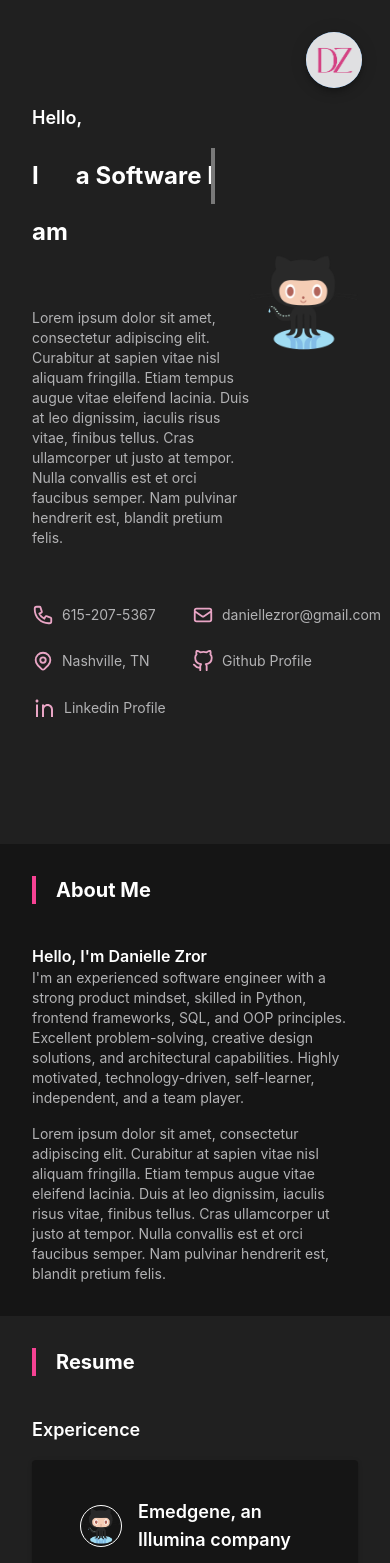
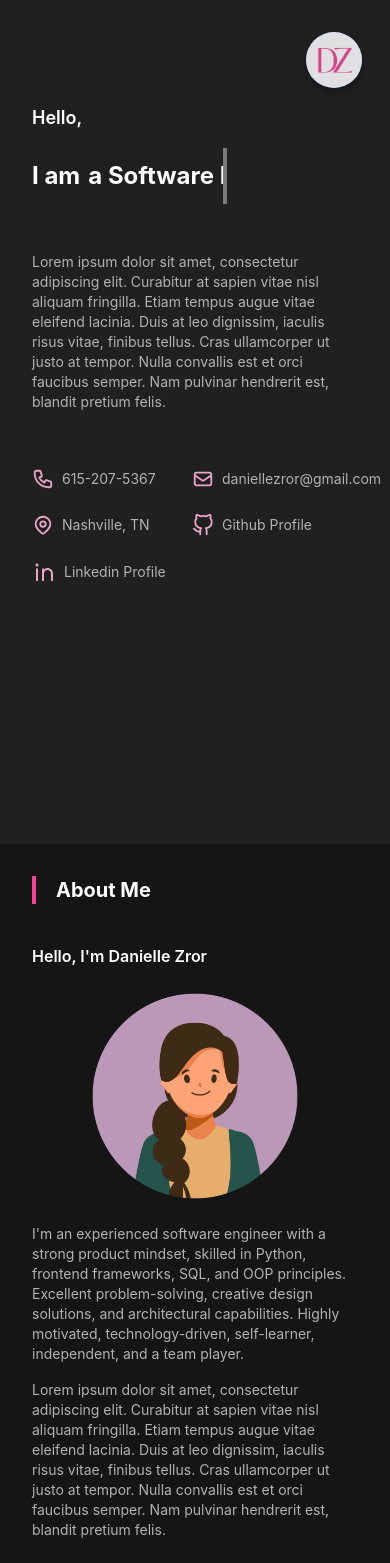
Before and after one commit to DanielleZror/DanielleZror.github.io, a React (Create React App) app: page / in a window 390 px wide. Shown: the top 1563 px of the page. Built offline with nearby package versions, Linux system fonts and the light colour scheme.

Commit message:
Profile pic

```diff
--- a/src/components/About.tsx
+++ b/src/components/About.tsx
@@ -3,6 +3,9 @@ export default function About() {
         <section className="bg-black-400">
             <h2 className="mb-10">About Me</h2>
             <h4>Hello, I'm Danielle Zror</h4>
+            <div className="flex justify-center transition-height duration-500 ease-in-out md:h-0 max-md:h-64">
+                <img src="Profile.png" alt="Profile" />
+            </div>
             <h5>
                 I'm an experienced software engineer with a strong product mindset, skilled in Python, frontend frameworks, SQL, and OOP principles. Excellent problem-solving, creative design solutions, and architectural capabilities.
                 Highly motivated, technology-driven, self-learner, independent, and a team player.
--- a/src/components/Home.tsx
+++ b/src/components/Home.tsx
@@ -3,18 +3,13 @@ import Typewriter from "./Typewriter"
 
 export default function Home() {
     return (
-        <section className="min-h-screen flex flex-col">
-            <div className="text-left flex mt-6 ">
-                <div className="w-2/3 pt-20 max-sm:pt-12">
-                    <h3 className="mb-4">Hello,</h3>
-                    <Typewriter texts={["Danielle Zror", "a Software Enginee", "a Troubleshooting Pro", "a Dog Mom"]} />
-                    <h5 className="mt-12">
-                        Lorem ipsum dolor sit amet, consectetur adipiscing elit. Curabitur at sapien vitae nisl aliquam fringilla. Etiam tempus augue vitae eleifend lacinia. Duis at leo dignissim, iaculis risus vitae, finibus tellus. Cras ullamcorper ut justo at tempor. Nulla convallis est et orci faucibus semper. Nam pulvinar hendrerit est, blandit pretium felis.
-                    </h5>
-                </div>
-                <div className="w-1/3 self-center">
-                    <img src="Github.png" alt="Profile" />
-                </div>
+        <section className="min-h-screen flex flex-col bg-no-repeat bg-right-bottom md:bg-profile-pic max-md:bg-none">
+            <div className="text-left mt-6 pt-20 max-sm:pt-12">
+                <h3 className="mb-4">Hello,</h3>
+                <Typewriter texts={["Danielle Zror", "a Software Enginee", "a Troubleshooting Pro", "a Dog Mom"]} />
+                <h5 className="mt-12">
+                    Lorem ipsum dolor sit amet, consectetur adipiscing elit. Curabitur at sapien vitae nisl aliquam fringilla. Etiam tempus augue vitae eleifend lacinia. Duis at leo dignissim, iaculis risus vitae, finibus tellus. Cras ullamcorper ut justo at tempor. Nulla convallis est et orci faucibus semper. Nam pulvinar hendrerit est, blandit pretium felis.
+                </h5>
             </div>
             <ContactDetails />
         </section>
```
Also changed, not shown: public/Profile.png (added).
